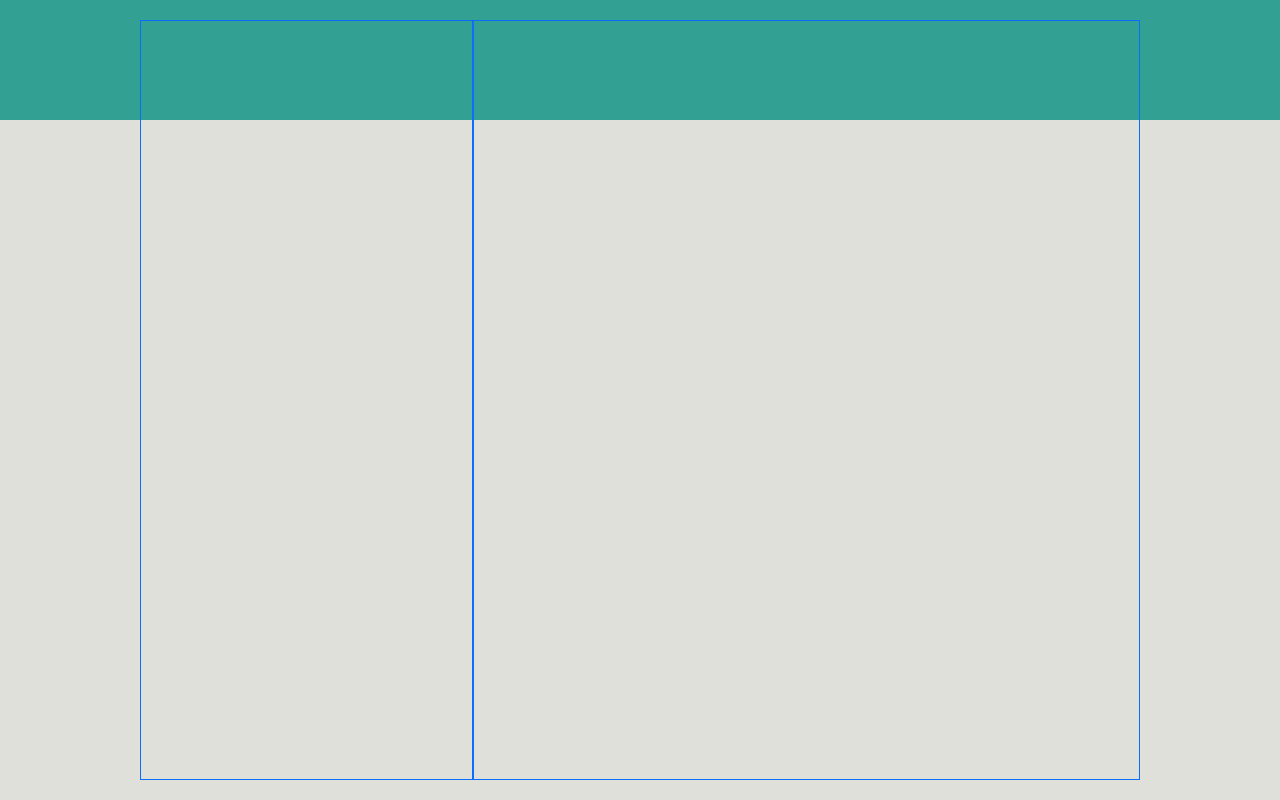
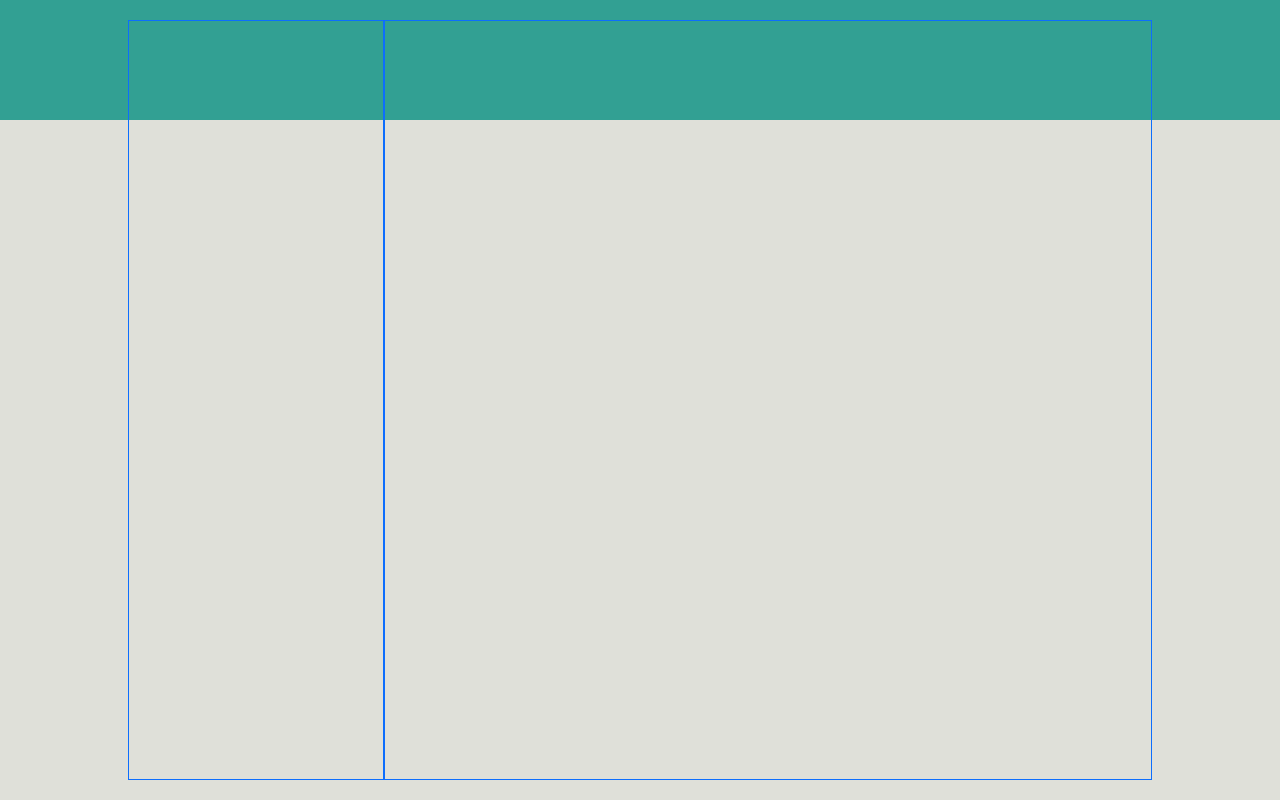
Before and after one commit to Bonu93/vue-boolzapp, a plain HTML site: page index.html in a window 1280 px wide. Drawn offline with nearby package versions, Linux system fonts and the light colour scheme.

Commit message:
set layout

```diff
--- a/css/main.css
+++ b/css/main.css
@@ -24,7 +24,6 @@ body {
 #app {
     width: 80%;
     height: 95%;
-    overflow: auto;
 }
 
 .box {
--- a/index.html
+++ b/index.html
@@ -15,24 +15,14 @@
 </head>
 <body>
 
-    <div id="app">
+    <div id="app" class="d-flex">
+        <aside class="w-25 h-100 border border-primary">
 
-        <div class="container-fluid h-100">
+        </aside>
 
-            <div class="row g-0 h-100">
+        <main class="w-75 h-100 border border-primary">
 
-                <div class="col-4">
-                    <aside class="sidebar h-100 border border-primary">
-
-                    </aside>
-                </div>
-                <div class="col-8">
-                    <main class="main h-100 border border-primary">
-
-                    </main>
-                </div>
-            </div>
-        </div>
+        </main>
     </div>
 
 
```
